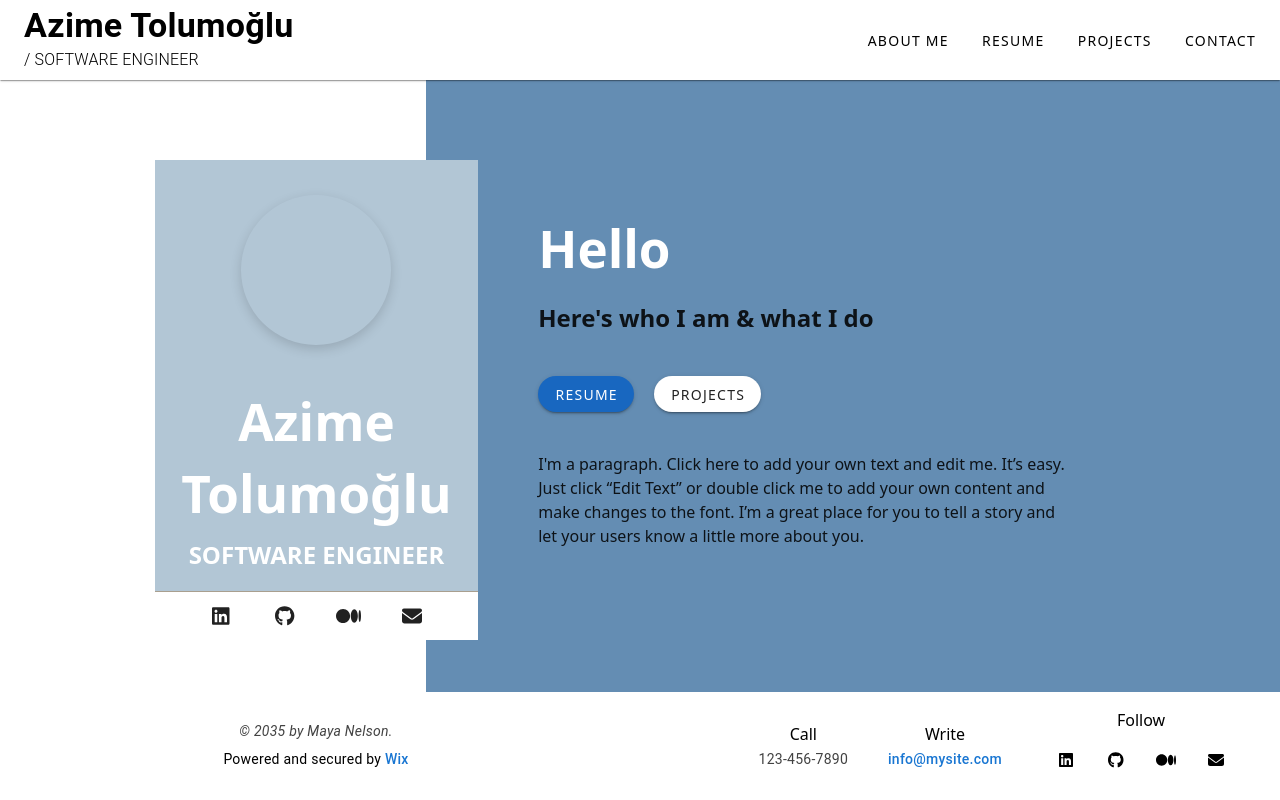
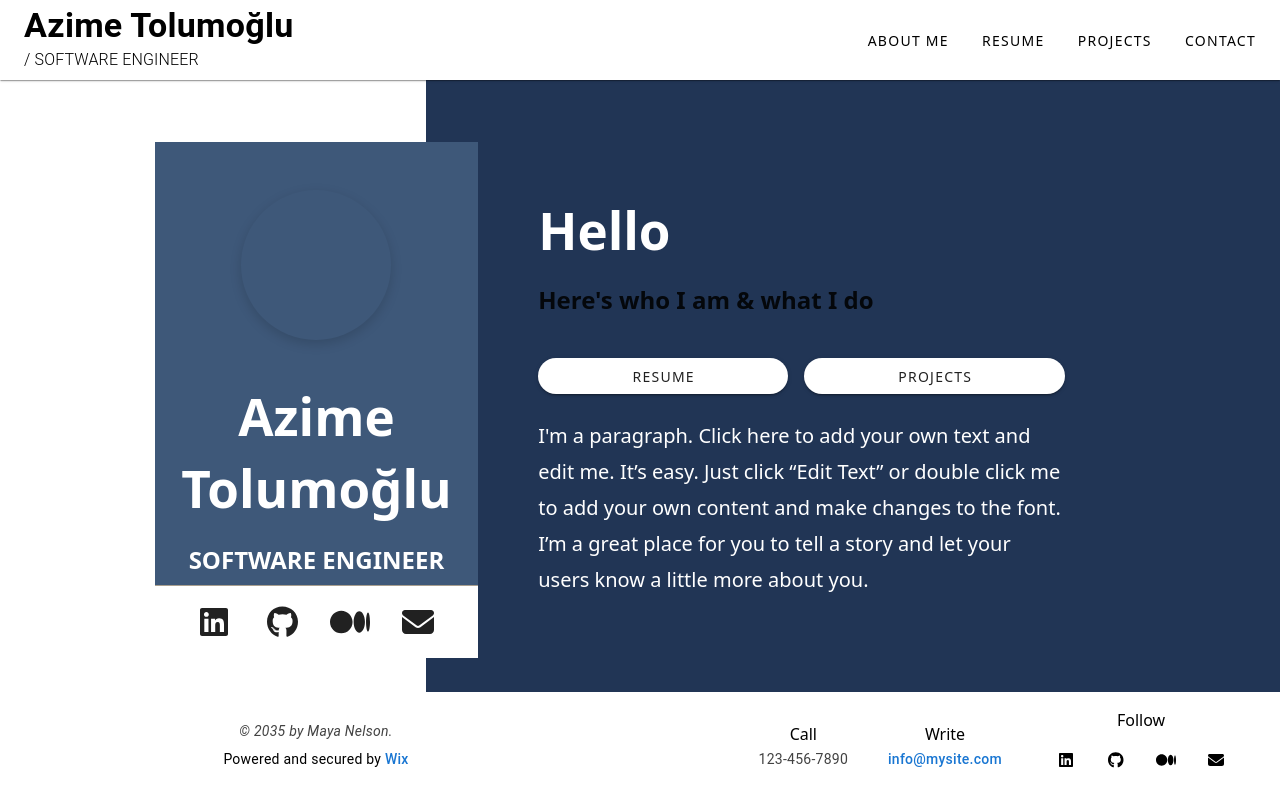
Before and after one commit to TOLUMOGLU/VUeMyWeb, a Vue app: page / in a window 1280 px wide. Shown: the top 800 px of the page. Built offline with nearby package versions, Linux system fonts and the light colour scheme.

Commit message:
about me güncellendi.

```diff
--- a/src/components/AboutMe.vue
+++ b/src/components/AboutMe.vue
@@ -2,16 +2,17 @@
   <v-container
     fluid
     class="pa-0 d-flex align-center justify-center"
-    style="background: linear-gradient(to right, white  33.3%, #648DB3 33.3%); min-height: 100vh;"
+    style="background: linear-gradient(to right, white 33.3%, #213555 33.3%); min-height: 100vh;"
   >
     <v-col class="pa-12" cols="12" md="10" style="height: auto;">
       <v-row no-gutters style="height: 100%;">
+        <!-- Sol Panel -->
         <v-col
           cols="12"
           md="4"
           class="d-flex flex-column align-center justify-center pa-8 ma-0"
           style="
-            background-color: #B2C6D5;
+            background-color: #3E5879;
             min-height: 60vh;
             position: relative;
             border-radius: 0;
@@ -35,16 +36,17 @@
           <div class="text-center text-white pa-2 pa-md-6">
             <h1 class="pa-2"><strong>Azime</strong></h1>
             <h1 class="pa-2"><strong>Tolumoğlu</strong></h1>
+            <div style="margin-top: 10px;"></div>
             <h2 class="pa-2">SOFTWARE ENGINEER</h2>
           </div>
+
           <div
             class="d-flex justify-center align-center"
             style="
-              gap: 16px;
+              gap: 20px;
               background-color: white;
               width: 100%;
-              margin-top: auto;
-              padding: 0;
+              padding: 12px 0;
               position: absolute;
               bottom: 0;
               left: 0;
@@ -52,41 +54,17 @@
               border-radius: 0;
             "
           >
-            <v-btn
-              icon
-              variant="text"
-              href="https://www.linkedin.com/in/azime-tolumo%C4%9Flu/"
-              target="_blank"
-              rel="noopener"
-            >
-              <font-awesome-icon :icon="['fab', 'linkedin']" size="lg" />
+            <v-btn icon variant="text" href="https://www.linkedin.com/in/azime-tolumo%C4%9Flu/" target="_blank" rel="noopener">
+              <font-awesome-icon :icon="['fab', 'linkedin']" size="2x" />
             </v-btn>
-            <v-btn
-              icon
-              variant="text"
-              href="https://github.com/TOLUMOGLU"
-              target="_blank"
-              rel="noopener"
-            >
-              <font-awesome-icon :icon="['fab', 'github']" size="lg" />
+            <v-btn icon variant="text" href="https://github.com/TOLUMOGLU" target="_blank" rel="noopener">
+              <font-awesome-icon :icon="['fab', 'github']" size="2x" />
             </v-btn>
-            <v-btn
-              icon
-              variant="text"
-              href="https://medium.com/@tolumogluazime2"
-              target="_blank"
-              rel="noopener"
-            >
-              <font-awesome-icon :icon="['fab', 'medium']" size="lg" />
+            <v-btn icon variant="text" href="https://medium.com/@tolumogluazime2" target="_blank" rel="noopener">
+              <font-awesome-icon :icon="['fab', 'medium']" size="2x" />
             </v-btn>
-            <v-btn
-              icon
-              variant="text"
-              href="mailto:info@mysite.com"
-              target="_blank"
-              rel="noopener"
-            >
-              <font-awesome-icon :icon="['fas', 'envelope']" size="lg" />
+            <v-btn icon variant="text" href="mailto:info@mysite.com" target="_blank" rel="noopener">
+              <font-awesome-icon :icon="['fas', 'envelope']" size="2x" />
             </v-btn>
           </div>
         </v-col>
@@ -99,19 +77,22 @@
         >
           <h1 class="pa-3 text-white"><strong>Hello</strong></h1>
           <h2 class="mb-4 pa-3">Here's who I am &amp; what I do</h2>
-          <div
-            class="d-flex justify-start mb-4 pa-3"
-            style="gap: 20px;">
-            <v-btn color="primary" href="#resume" rounded>Resume</v-btn>
-            <v-btn href="#projects" rounded>Projects</v-btn>
+
+          <div class="d-flex flex-column flex-sm-row justify-start align-start pa-3" style="gap: 16px;">
+            <v-btn href="#resume" rounded block class="flex-grow-1" style="min-width: 80px;">Resume</v-btn>
+            <v-btn href="#projects" rounded block class="flex-grow-1" style="min-width: 80px;">Projects</v-btn>
           </div>
-          <p class="pa-3">
+
+          <!-- Paragraf -->
+          <div class="pa-3">
+            <p class="text-white" style="max-width: 600px; font-size: 1.25rem; line-height: 1.8;">
               I'm a paragraph. Click here to add your own text and edit me.
               It’s easy. Just click “Edit Text” or double click me to add your
               own content and make changes to the font. I’m a great place for
               you to tell a story and let your users know a little more about
               you.
             </p>
+          </div>
         </v-col>
       </v-row>
     </v-col>
```
Lines whose indentation alone changed are shown as unchanged.
